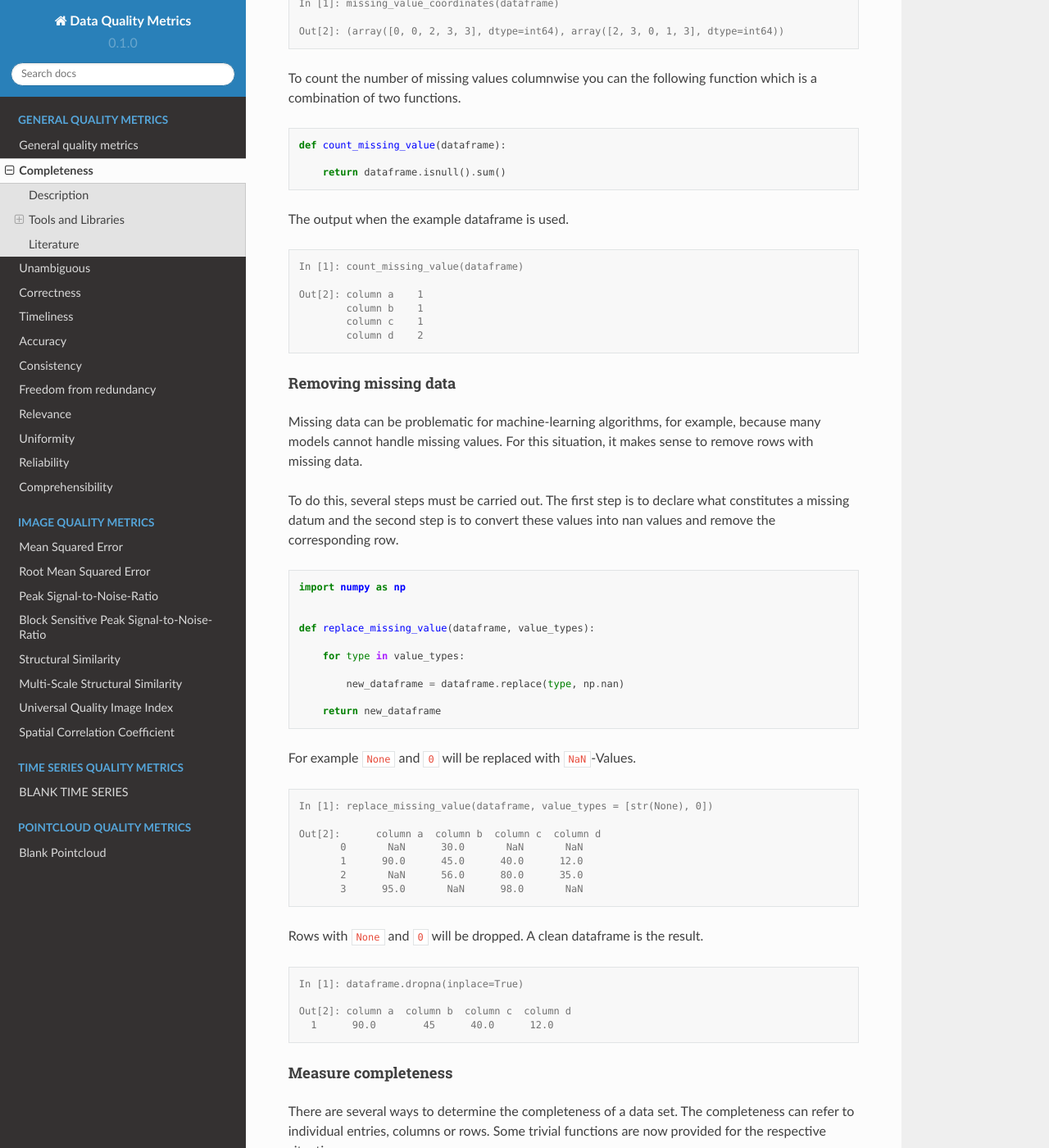
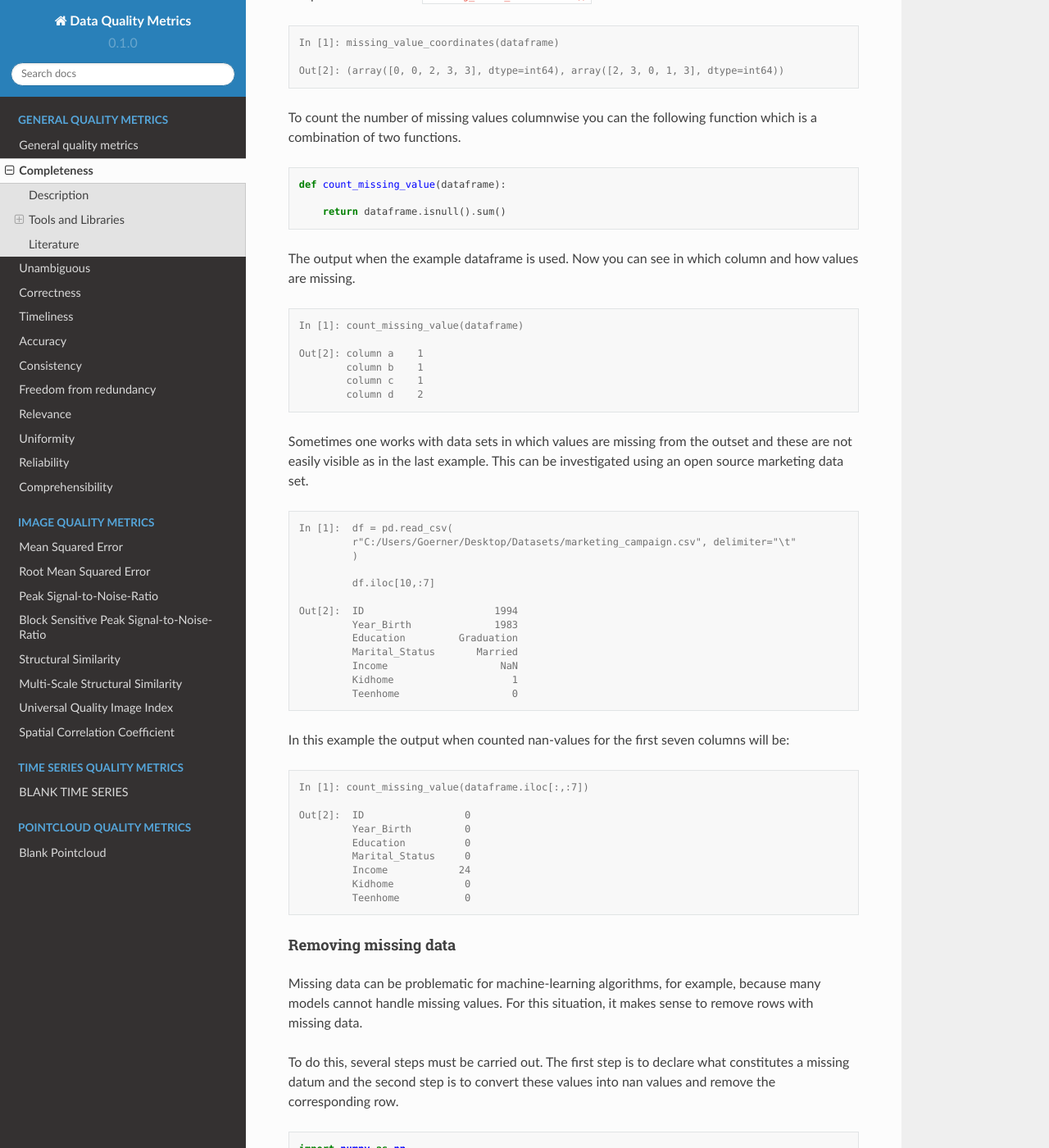
Before and after one commit to HDierend/Data-Quality-Metrics, a Sphinx documentation site: the page built from docs/source/general_quality/0_Completeness.rst, in a window 1280 px wide and 1400 px high, scrolled down 1400 px. Shown: the whole window at 82% size. Built offline with Sphinx 7.4.7 and the Read the Docs theme 2.0.0, drawn with Linux system fonts in a browser that asks for light colours; some of the changed text lies outside the part shown.

Commit message:
update completeness

```diff
--- a/docs/source/general_quality/0_Completeness.rst
+++ b/docs/source/general_quality/0_Completeness.rst
@@ -22,7 +22,8 @@ In the following, a simple example and functions will show how data gaps can be
 Identifying missing data
 -----------------------
 
-Simple dataframe with four columns where :literal:`None`- and :literal:`NaN`-Values occur.
+Simple dataframe with four columns where :literal:`None`- and :literal:`np.nan`-Values occur.
+That values occur in the formats mentioned is not always the case. How to identify  and quantify completely empty cells can be read here <link>.
 
 .. literalinclude:: examples/completeness/completeness_dataframe.py
 
@@ -52,7 +53,7 @@ To count the number of missing values columnwise you can the following function
 
 .. literalinclude:: examples/completeness/completeness_func2.py
 
-The output when the example dataframe is used.
+The output when the example dataframe is used. Now you can see in which column and how values are missing.
 
 .. code-block:: pycon
 
@@ -63,6 +64,40 @@ The output when the example dataframe is used.
            column c    1
            column d    2
 
+
+Sometimes one works with data sets in which values are missing from the outset
+and these are not easily visible as in the last example.
+This can be investigated using an open source marketing data set.
+
+.. code-block:: pycon
+
+   In [1]:  df = pd.read_csv(
+            r"C:/Users/Goerner/Desktop/Datasets/marketing_campaign.csv", delimiter="\t"
+            )
+
+            df.iloc[10,:7]
+
+   Out[2]:  ID                      1994
+            Year_Birth              1983
+            Education         Graduation
+            Marital_Status       Married
+            Income                   NaN
+            Kidhome                    1
+            Teenhome                   0
+
+In this example the output when counted nan-values for the first seven columns will be:
+
+.. code-block:: pycon
+
+   In [1]: count_missing_value(dataframe.iloc[:,:7])
+
+   Out[2]:  ID                 0
+            Year_Birth         0
+            Education          0
+            Marital_Status     0
+            Income            24
+            Kidhome            0
+            Teenhome           0
 
 Removing missing data
 ----------------------
@@ -110,6 +145,8 @@ Proportion of missing data:
 
 .. literalinclude:: examples/completeness/completeness_func5.py
 
+
+
 MATLAB
 =========
 
```
Also changed, not shown: 1 other file.
